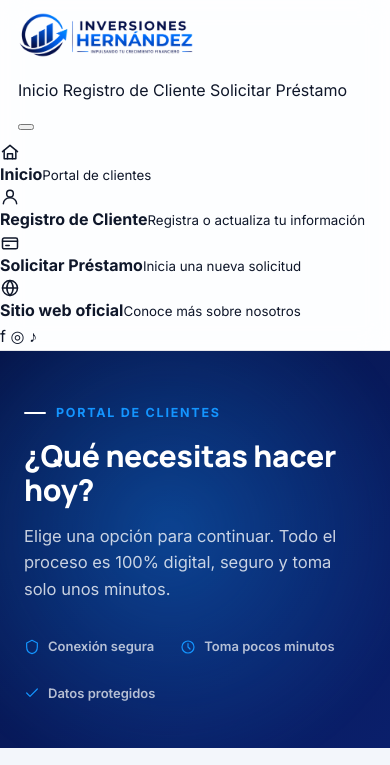
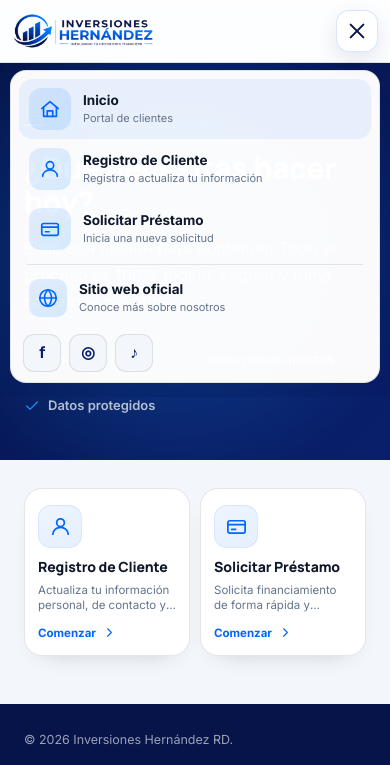
Before and after one commit to inversiones-hernandez/Actualizaci-n-de-Datos, a plain HTML site: page index.html in a window 390 px wide. Both pictures are taken after a click on the button "Abrir menú". Shown: the top 765 px of the page. Drawn offline with Linux system fonts and the light colour scheme.

Commit message:
Update style.css

```diff
--- a/style.css
+++ b/style.css
@@ -532,3 +532,57 @@ img, svg{ max-width:100%; }
   .option-card p{ font-size:10.5px; }
   .option-cta{ font-size:10.5px; }
 }
+
+
+/* ========================================================================
+   MENÚ PROFESIONAL — ESCRITORIO + MÓVIL
+   ======================================================================== */
+.desktop-nav{display:flex;align-items:center;gap:6px;margin-left:auto;}
+.nav-link{position:relative;padding:9px 12px;border-radius:10px;color:var(--gris-texto);font-size:13px;font-weight:700;text-decoration:none;transition:color .2s ease,background .2s ease;}
+.nav-link:hover,.nav-link.active{color:var(--azul-principal);background:rgba(0,102,255,.07);}
+.mobile-menu-btn{display:none;}
+.mobile-menu{display:none;}
+
+@media (max-width:900px){
+  .desktop-nav{display:none;}
+  .site-header{z-index:1000;}
+  .header-inner{flex-wrap:nowrap;padding:10px 16px;min-height:62px;}
+  .brand{min-width:0;flex:1 1 auto;}
+  .brand-mark{height:42px;max-width:min(78vw,240px);}
+  .trust-badges{display:none;}
+  .mobile-menu-btn{width:44px;height:44px;display:flex;flex-direction:column;align-items:center;justify-content:center;gap:5px;flex:0 0 44px;border:1px solid rgba(0,102,255,.16);border-radius:13px;background:#fff;color:var(--azul-oscuro);cursor:pointer;box-shadow:0 8px 22px rgba(6,20,73,.10);transition:transform .2s ease,background .2s ease,border-color .2s ease;-webkit-tap-highlight-color:transparent;position:relative;z-index:1002;}
+  .mobile-menu-btn:active{transform:scale(.96);}
+  .mobile-menu-btn span{display:block;width:20px;height:2px;border-radius:10px;background:currentColor;transition:transform .22s ease,opacity .18s ease;}
+  .mobile-menu-btn[aria-expanded="true"] span:nth-child(1){transform:translateY(7px) rotate(45deg);}
+  .mobile-menu-btn[aria-expanded="true"] span:nth-child(2){opacity:0;}
+  .mobile-menu-btn[aria-expanded="true"] span:nth-child(3){transform:translateY(-7px) rotate(-45deg);}
+  .mobile-menu{display:block;position:absolute;top:100%;left:0;right:0;z-index:1001;padding:10px 14px 18px;opacity:0;visibility:hidden;transform:translateY(-8px);pointer-events:none;transition:opacity .2s ease,transform .2s ease,visibility .2s ease;max-height:calc(100vh - 62px);overflow-y:auto;overscroll-behavior:contain;}
+  .mobile-menu.open{opacity:1;visibility:visible;transform:translateY(0);pointer-events:auto;}
+  .mobile-menu-panel{width:100%;max-width:560px;margin:0 auto;background:rgba(255,255,255,.98);border:1px solid rgba(15,23,42,.10);border-radius:18px;box-shadow:0 22px 55px rgba(6,20,73,.20);overflow:hidden;}
+  .mobile-menu-inner{display:block;padding:8px;}
+  .mobile-menu-link{display:flex;align-items:center;gap:12px;min-height:62px;padding:10px 12px;border-radius:13px;color:var(--texto);text-decoration:none;-webkit-tap-highlight-color:transparent;transition:background .18s ease,transform .18s ease;}
+  .mobile-menu-link:hover,.mobile-menu-link:focus-visible,.mobile-menu-link.active{background:rgba(0,102,255,.07);}
+  .mobile-menu-link:active{transform:scale(.985);}
+  .mobile-menu-icon{width:42px;height:42px;flex:0 0 42px;display:flex;align-items:center;justify-content:center;border-radius:12px;background:linear-gradient(135deg,rgba(0,102,255,.10),rgba(20,149,255,.16));color:var(--azul-principal);}
+  .mobile-menu-icon .icon{width:22px;height:22px;}
+  .mobile-menu-link>span:last-child{display:flex;flex-direction:column;min-width:0;}
+  .mobile-menu-link strong{font-size:14px;line-height:1.25;}
+  .mobile-menu-link small{margin-top:2px;color:var(--gris-texto);font-size:11.5px;line-height:1.3;}
+  .mobile-menu-divider{height:1px;background:var(--borde);margin:5px 8px;}
+  .mobile-menu-link.compact{min-height:56px;}
+  .small-icon{width:38px;height:38px;flex-basis:38px;border-radius:10px;}
+  .mobile-social-row{display:flex;gap:8px;padding:8px 4px 2px;}
+  .mobile-social-row a{width:38px;height:38px;display:flex;align-items:center;justify-content:center;border-radius:11px;background:var(--gris-bg);border:1px solid var(--borde);color:var(--azul-profundo);text-decoration:none;font-family:var(--display);font-weight:800;font-size:16px;}
+  body.menu-open{overflow:hidden;}
+}
+@media (max-width:480px){
+  .header-inner{padding:9px 12px;}
+  .brand-mark{height:37px;max-width:calc(100vw - 78px);}
+  .mobile-menu-btn{width:42px;height:42px;flex-basis:42px;}
+  .mobile-menu{padding:8px 10px 14px;max-height:calc(100vh - 58px);}
+  .mobile-menu-panel{border-radius:16px;}
+  .mobile-menu-link{min-height:58px;padding:9px 10px;}
+  .mobile-menu-link strong{font-size:13.5px;}
+  .mobile-menu-link small{font-size:11px;}
+}
+@media (prefers-reduced-motion:reduce){.mobile-menu,.mobile-menu-btn,.mobile-menu-btn span,.mobile-menu-link{transition:none;}}
```
